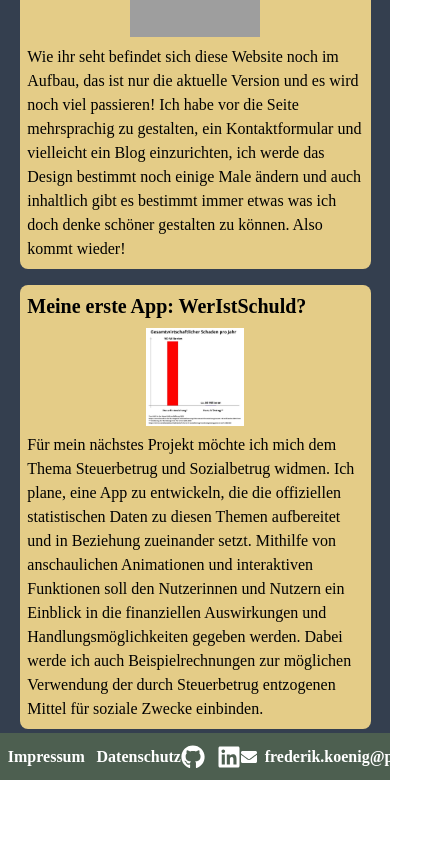
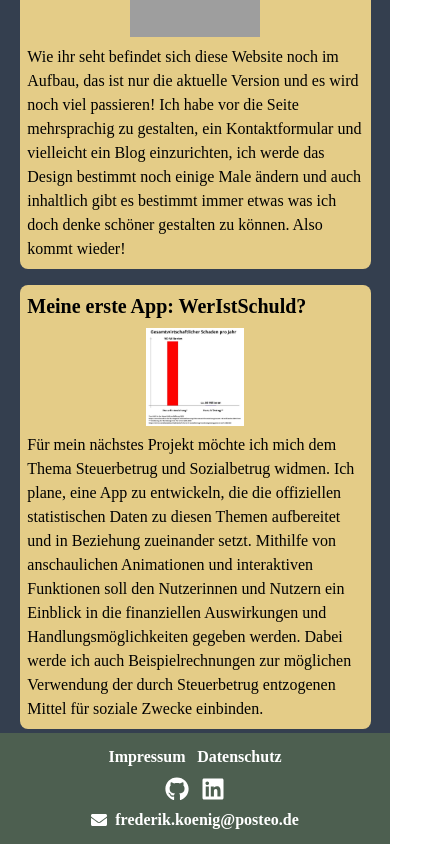
Before and after one commit to Fredmpk/Portfolio, a Next.js app: page / in a window 390 px wide. Shown: the part 4182-5026 px from the top of the page, 448 px wide, since content can reach past the window. Before the commit the page ends 4962 px from the top, so only its background shows below. Built offline with nearby package versions, Linux system fonts and the light colour scheme; grey boxes are pictures that could not be loaded.

Commit message:
adjusted footer

```diff
--- a/src/app/components/footer.tsx
+++ b/src/app/components/footer.tsx
@@ -3,7 +3,7 @@ import { FaGithub, FaLinkedin, FaEnvelope } from "react-icons/fa";
 
 export function Footer() {
   return (
-    <footer className="flex bg-footerdarkgreen align-center justify-between py-[3vw] px-[2vw] text-white font-base font-bold ">
+    <footer className="flex flex-col sm:flex-row bg-footerdarkgreen align-center items-center justify-between py-[3vw] px-[2vw] text-white font-sm sm:font-base font-bold gap-[2vw] sm:gap-0">
       <ul className="flex gap-[3vw]">
         <li>
           <a href="#" className="hover:underline">
```
